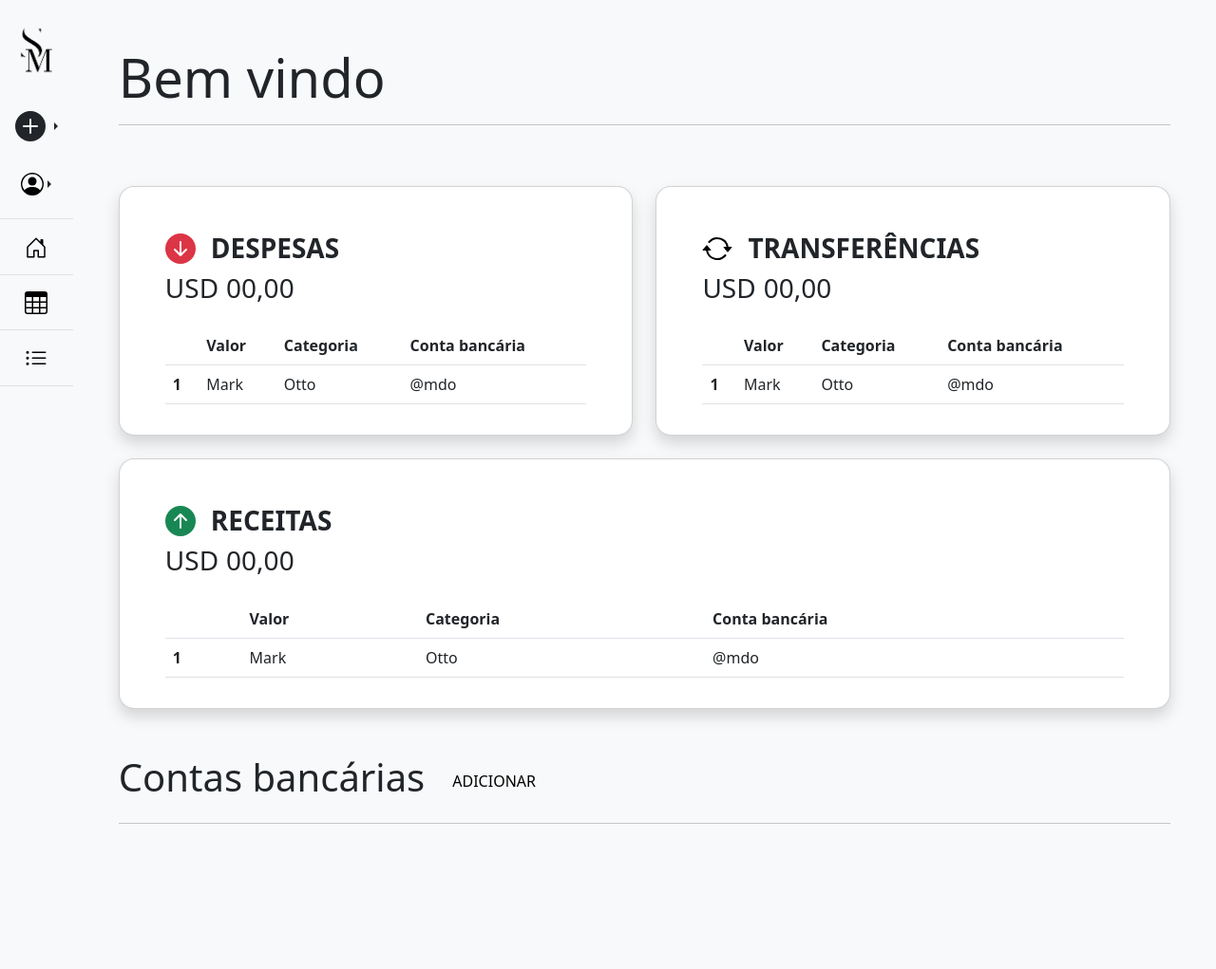
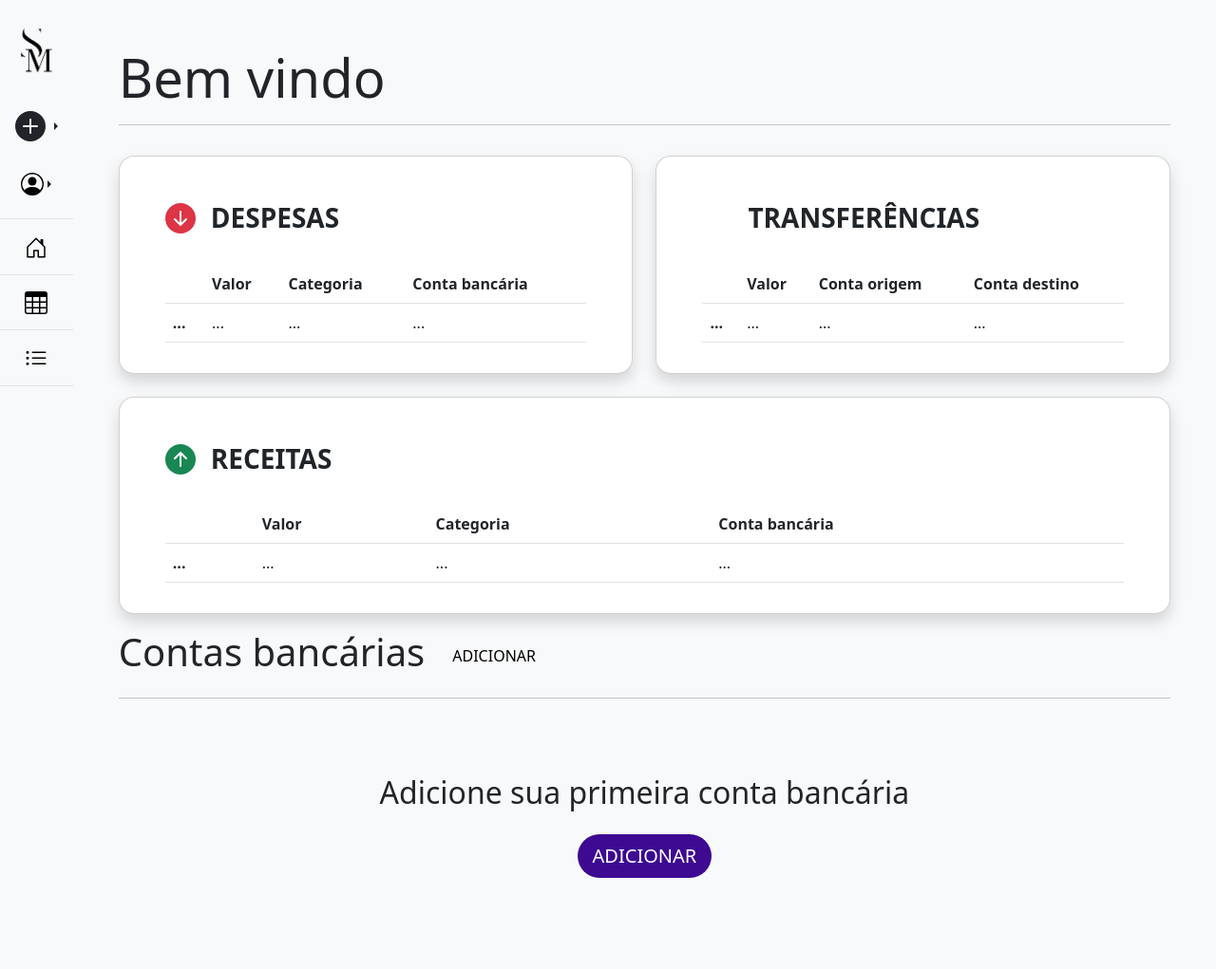
Before and after one commit to lemuel-manske/smart-money-2o, a Flask app: template templates/dashboard.html in a window 1280 px wide. Shown: the whole page at 95% size. Before the commit the page ends 868 px from the top, so only its background shows below. Run offline with Flask 2, Linux system fonts and the light colour scheme; the template is opened without the code that fills it: most values are stand-ins (such as "Sample title", 1, 10 or a date in 2020); data that the repository does not hold is empty; parts of the project's set-up code (start-up, migrations or seed data) failed here and were passed over.

Commit message:
Atualizando dashboard

```diff
--- a/templates/dashboard.html
+++ b/templates/dashboard.html
@@ -2,27 +2,28 @@
 
 {% block conteudo %}
 
-<div class="container-fluid px-5 pt-5">
+<div class="container-fluid px-5 mt-5">
 	<header>
 		<h1 class="display-4">Bem vindo</h1>
 		<hr>
 	</header>
 
 	<section>
-		<div class="row g-4 py-5">
+		<div class="row g-4 py-3">
 			<article class="col">
 				<div class="card rounded-4 shadow">
 					<div class="d-flex flex-column px-5 py-5 pb-3">
-						<div class="d-flex align-items-center pb-2">
+						<header class="d-flex align-items-center pb-2">
 							<svg fill="#dc3545" class="me-3" height="2em" width="2em">
 								<use xlink:href="#arrow-down" />
 							</svg>
 							<h3 class="mb-0 fw-bold">DESPESAS</h3>
-						</div>
+						</header>
+
 						<h3 class="d-flex">
-							{{ currency_symbol }}
-							<p class="ms-2" id="valor-despesas">00,00</p>
+							<p id="valor-despesas"></p>
 						</h3>
+
 						<table class="table" id="tabela-despesas">
 							<thead>
 								<tr>
@@ -33,11 +34,11 @@
 								</tr>
 							</thead>
 							<tbody>
-								<tr>
-									<th scope="row">1</th>
-									<td>Mark</td>
-									<td>Otto</td>
-									<td>@mdo</td>
+								<tr id="despesas-default-row">
+									<th scope='row'>...</th>
+									<td>...</td>
+									<td>...</td>
+									<td>...</td>
 								</tr>
 							</tbody>
 						</table>
@@ -48,15 +49,15 @@
 			<article class="col">
 				<div class="card rounded-4 shadow">
 					<div class="d-flex flex-column px-5 py-5 pb-3">
-						<div class="d-flex align-items-center pb-2">
+						<header class="d-flex align-items-center pb-2">
 							<svg class="me-3" height="2em" width="2em">
-								<use xlink:href="#transferencia" />
+								<use xlink:href="#circle-arrows" />
 							</svg>
 							<h3 class="mb-0 fw-bold">TRANSFERÊNCIAS</h3>
-						</div>
+						</header>
+
 						<h3 class="d-flex">
-							{{ currency_symbol }}
-							<p class="ms-2" id="valor-transferencias">00,00</p>
+							<p id="valor-transferencias"></p>
 						</h3>
 
 						<table class="table" id="tabela-transferencias">
@@ -64,16 +65,16 @@
 								<tr>
 									<th scope="col"></th>
 									<th scope="col">Valor</th>
-									<th scope="col">Categoria</th>
-									<th scope="col">Conta bancária</th>
+									<th scope="col">Conta origem</th>
+									<th scope="col">Conta destino</th>
 								</tr>
 							</thead>
 							<tbody>
-								<tr>
-									<th scope="row">1</th>
-									<td>Mark</td>
-									<td>Otto</td>
-									<td>@mdo</td>
+								<tr id="transferencias-default-row">
+									<th scope='row'>...</th>
+									<td>...</td>
+									<td>...</td>
+									<td>...</td>
 								</tr>
 							</tbody>
 						</table>
@@ -84,16 +85,17 @@
 			<article class="col">
 				<div class="card rounded-4 shadow">
 					<div class="d-flex flex-column px-5 py-5 pb-3">
-						<div class="d-flex align-items-center pb-2">
+						<header class="d-flex align-items-center pb-2">
 							<svg fill="#198754" class="me-3" height="2em" width="2em">
 								<use xlink:href="#arrow-up" />
 							</svg>
 							<h3 class="mb-0 fw-bold">RECEITAS</h3>
-						</div>
+						</header>
+
 						<h3 class="d-flex">
-							{{ currency_symbol }}
-							<p class="ms-2" id="valor-receitas">00,00</p>
+							<p id="valor-receitas"></p>
 						</h3>
+
 						<table class="table" id="tabela-receitas">
 							<thead>
 								<tr>
@@ -104,11 +106,11 @@
 								</tr>
 							</thead>
 							<tbody>
-								<tr>
-									<th scope="row">1</th>
-									<td>Mark</td>
-									<td>Otto</td>
-									<td>@mdo</td>
+								<tr id="receitas-default-row">
+									<th scope='row'>...</th>
+									<td>...</td>
+									<td>...</td>
+									<td>...</td>
 								</tr>
 							</tbody>
 						</table>
@@ -128,25 +130,26 @@
 		<hr>
 
 		<div class="row g-4 py-3" id="contas-bancarias-resume">
+
+			<div id="msg-sem-contas-bancarias" class="text-center py-5">
+				<h2>
+					Adicione sua primeira conta bancária </br>
+
+					<a class="my-4 btn btn-lg btn-indigo rounded-pill text-white mx-2" data-bs-toggle="modal" data-bs-target="#formContaBancaria"
+						href="#">ADICIONAR</a>
+				</h2>
+			</div>
+
 			<!-- Populate on JS -->
 		</div>
 	</section>
-
-	<div class="toast-container position-fixed top-0 end-0 p-3">
-		<div id="flash-message" class="toast" role="alert" aria-live="assertive" aria-atomic="true">
-			<div class="toast-header">
-				<img class="rounded me-2" alt="...">
-				<strong class="me-auto">Smart Money</strong>
-				<button type="button" class="btn-close" data-bs-dismiss="toast" aria-label="Close"></button>
-			</div>
-			<div class="toast-body">
-			</div>
-		</div>
-	</div>
 </div>
 
 {% endblock %}
 
 {% block script %}
 
+<script src="../static/js/dashboard/popular_dashboard.js"></script>
+<script src="../static/js/dashboard/dashboard.js"></script>
+
 {% endblock %}
```
